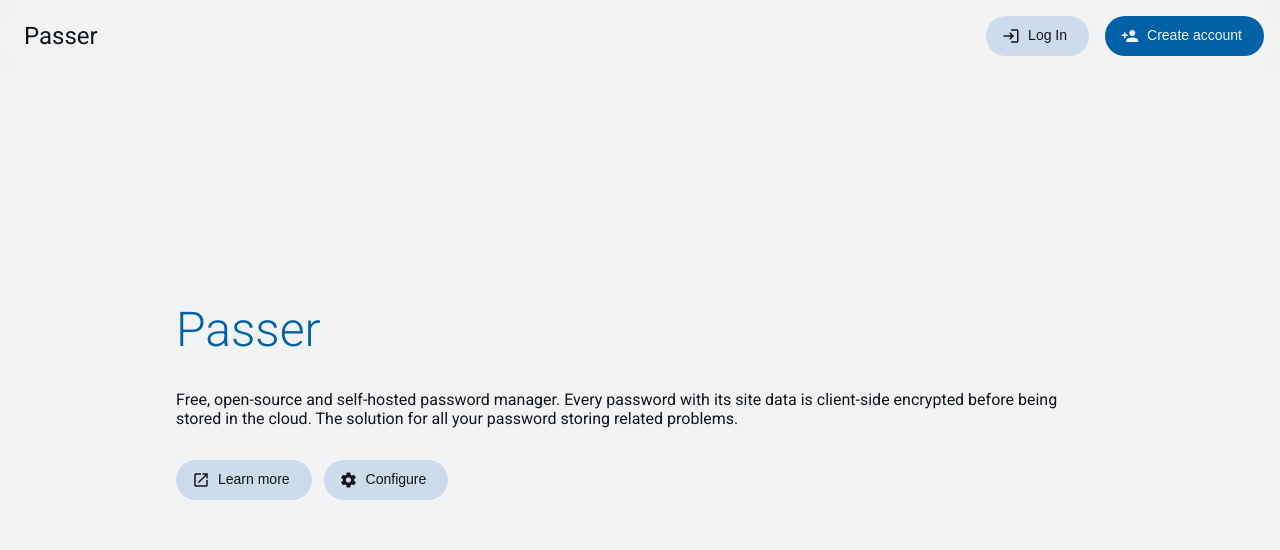
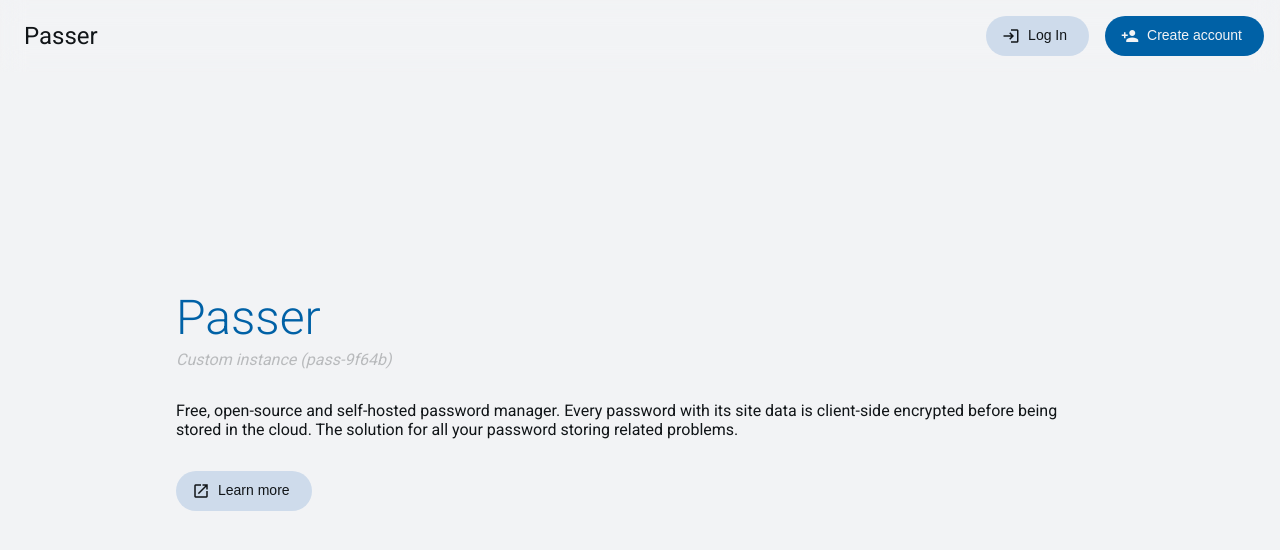
Before and after one commit to Pomoc48/passer, a React (Create React App) app: page / in a window 1280 px wide. Shown: the top 550 px of the page. Built offline with nearby package versions, Linux system fonts and the light colour scheme.

Commit message:
Add custom instance indicator

```diff
--- a/src/pages/home/index.tsx
+++ b/src/pages/home/index.tsx
@@ -25,6 +25,8 @@ export default function HomePage() {
 
   const navigate = useNavigate();
 
+  let projectId = getProjectId()
+
   useEffect(() => {
     autoLogin({ setUser, setCryptoKey, navigate });
     // eslint-disable-next-line react-hooks/exhaustive-deps
@@ -48,6 +50,20 @@ export default function HomePage() {
     return true;
   }
 
+  function getProjectId(): string | null {
+    let projectId = localStorage.getItem('projectId');
+
+    if (projectId !== null) {
+      return projectId;
+    }
+
+    if (isThirdPartyHosted()) {
+      return process.env.REACT_APP_PROJECT_ID!;
+    }
+
+    return null;
+  }
+
   return <>
     <Navbar>
       <MaterialButton
@@ -67,6 +83,11 @@ export default function HomePage() {
     <main>
       <section>
         <h1>Passer</h1>
+        {
+          projectId !== null
+            ? <p className='instance'>Custom instance ({projectId})</p>
+            : null
+        }
         <p>
           Free, open-source and self-hosted password manager.
           Every password with its site data is client-side encrypted before being stored in the cloud.
@@ -76,7 +97,7 @@ export default function HomePage() {
               ? null
               : <>
                 <br /><br />
-                Create a new testing account to check out the features, learn more by visiting the project's GitHub repository or configure the app to use your own Firebase project.
+                Create a new testing account to check out the features, learn more by visiting the project's GitHub repository or configure the app to use your own Firebase project instance.
               </>
           }
         </p>
@@ -96,12 +117,16 @@ export default function HomePage() {
               window.open("https://github.com/Pomoc48/passer", '_blank')!.focus();
             }}
           />
-          <MaterialButton
-            label='Configure'
-            onClick={() => window.location.reload()}
-            icon='settings'
-            type='tonal'
-          />
+          {
+            isThirdPartyHosted()
+              ? null
+              : <MaterialButton
+                label='Configure'
+                onClick={() => window.location.reload()}
+                icon='settings'
+                type='tonal'
+              />
+          }
         </div>
       </section>
     </main>
--- a/src/pages/home/style.scss
+++ b/src/pages/home/style.scss
@@ -35,6 +35,12 @@ section {
         flex-wrap: wrap;
         gap: 12px;
     }
+
+    p.instance {
+        opacity: 0.25;
+        font-style: italic;
+        margin-top: -28px;
+    }
 }
 
 #home-mobile-button {
```
Also changed, not shown: firebase.json (deleted), 1 other file (tests, documents, lock files or other folders).
